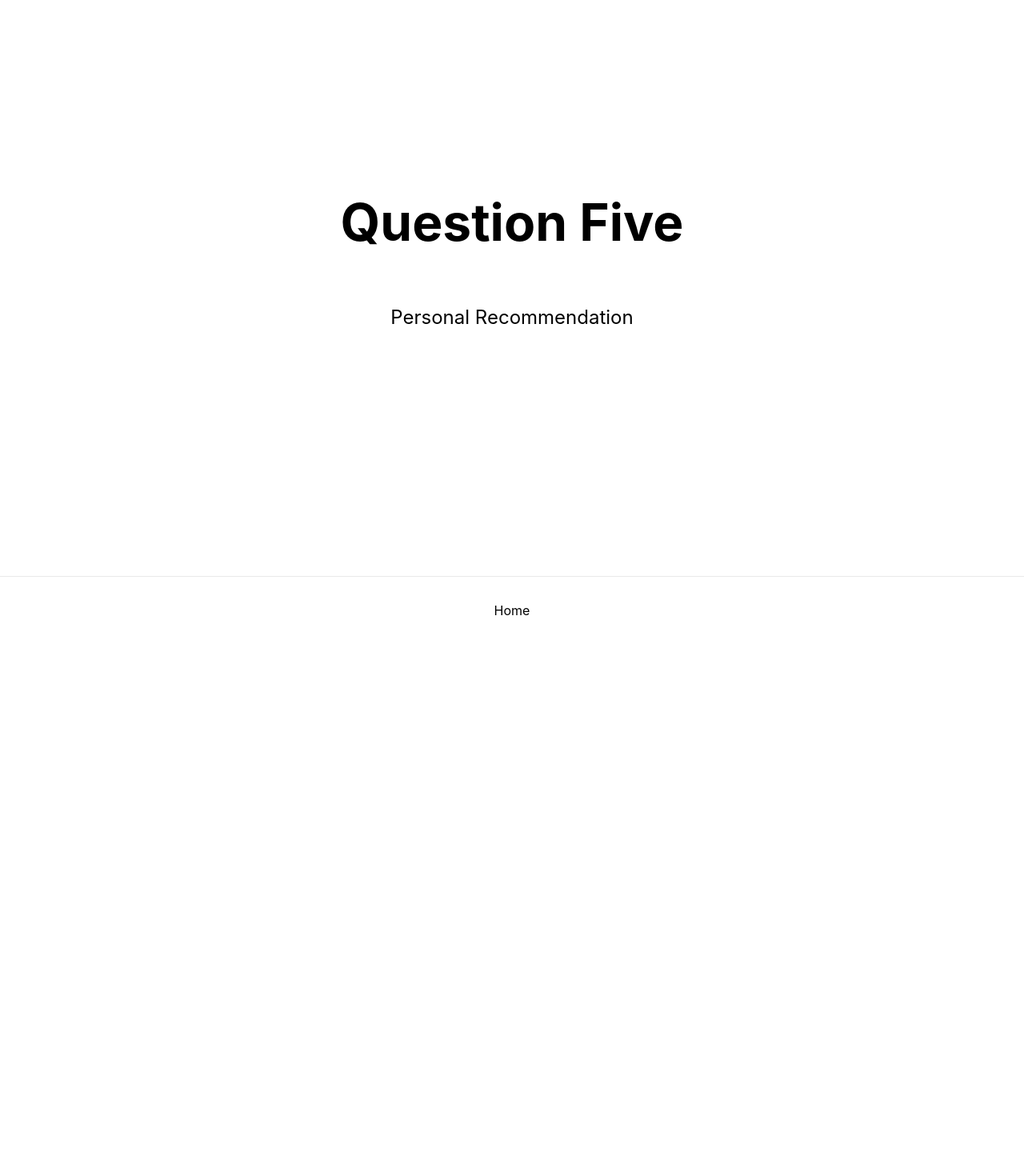
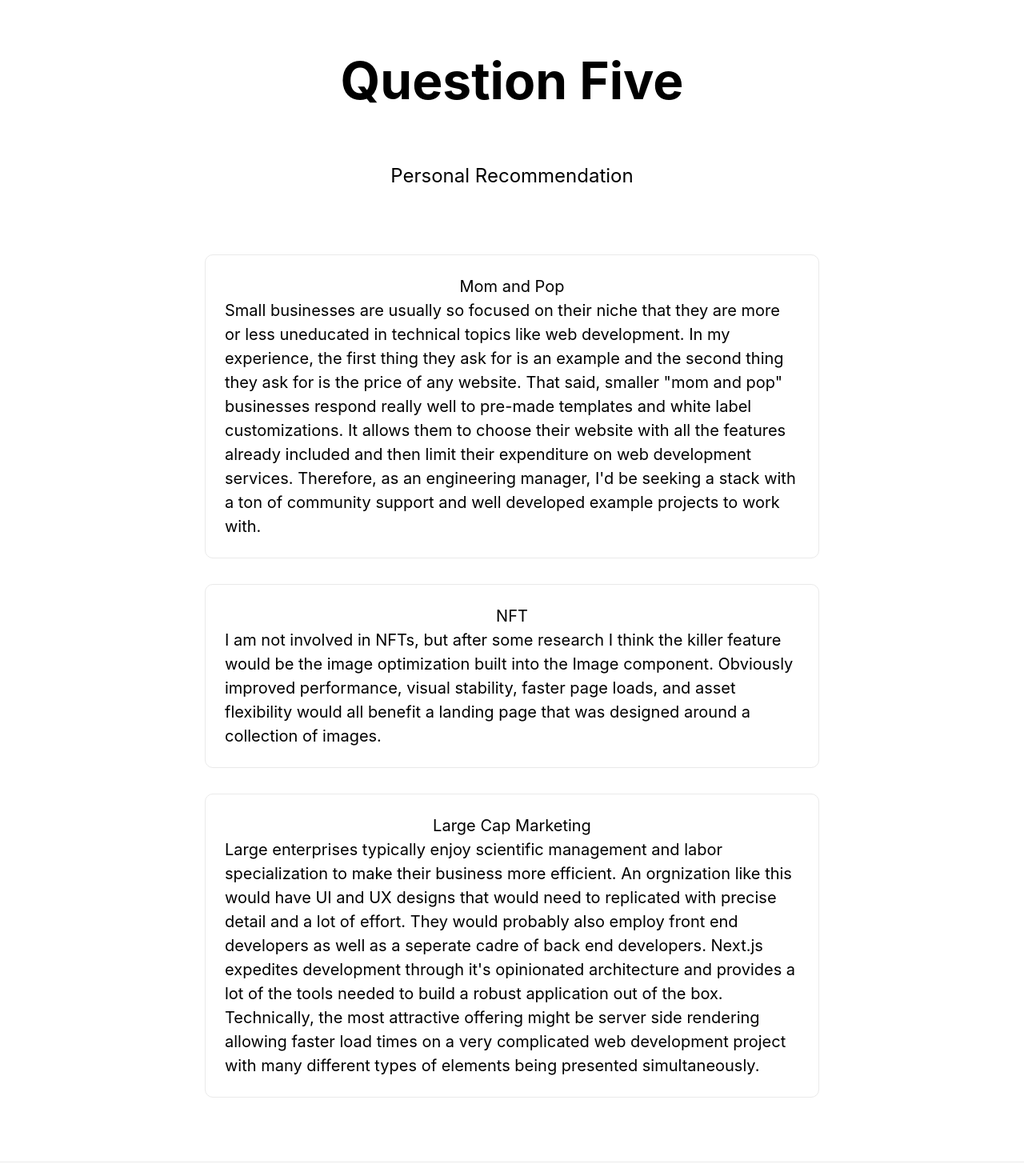
Before and after one commit to cboydstun/vercel-product-advocate, a Next.js app: page /pageFive in a window 1280 px wide. Shown: the top 1470 px of the page at 80% size. Before the commit the page ends 805 px from the top, so only its background shows below. Built offline with nearby package versions, Linux system fonts and the light colour scheme.

Commit message:
added content

```diff
--- a/pages/pageFive.js
+++ b/pages/pageFive.js
@@ -12,10 +12,39 @@ export default function PageFour() {
       </Head>
 
       <main className={styles.main}>
-      <h1 className={styles.title}>
+        <h1 className={styles.title}>
           Question Five
         </h1>
         <p className={styles.description}>Personal Recommendation</p>
+        <div className={styles.grid}>
+          <div className={styles.card}>
+            <p className={styles.description}>Mom and Pop</p>
+            <p>Small businesses are usually so focused on their niche that they are more or less uneducated in technical topics like web development.
+              In my experience, the first thing they ask for is an example and the second thing they ask for is the price of any website. That said, smaller "mom and pop"
+              businesses respond really well to pre-made templates and white label customizations. It allows them to choose their website with all the features already included and
+              then limit their expenditure on web development services. Therefore, as an engineering manager, I'd be seeking a stack with a ton of community support and well developed
+              example projects to work with.
+            </p>
+          </div>
+          <div className={styles.card}>
+            <p className={styles.description}>NFT</p>
+            <p>
+              I am not involved in NFTs, but after some research I think the killer feature would be the image optimization built into the Image component.
+              Obviously improved performance, visual stability, faster page loads, and asset flexibility would all benefit a landing page that was designed around a
+              collection of images.
+            </p>
+          </div>
+          <div className={styles.card}>
+            <p className={styles.description}>Large Cap Marketing</p>
+            <p>
+              Large enterprises typically enjoy scientific management and labor specialization to make their business more efficient. An orgnization like this would have UI and UX designs
+              that would need to replicated with precise detail and a lot of effort. They would probably also employ front end developers as well as a seperate cadre of back end developers.
+              Next.js expedites development through it's opinionated architecture and provides a lot of the tools needed to build a robust application out of the box.
+              Technically, the most attractive offering might be server side rendering allowing faster load times on a very complicated web development project with many different types of elements
+              being presented simultaneously.
+            </p>
+          </div>
+        </div>
       </main>
       <footer className={styles.footer}>
         <Link href='/'>Home</Link>
--- a/styles/Home.module.css
+++ b/styles/Home.module.css
@@ -82,7 +82,7 @@
   border: 1px solid #eaeaea;
   border-radius: 10px;
   transition: color 0.15s ease, border-color 0.15s ease;
-  max-width: 400px;
+  max-width: 800px;
   min-width: 250px;
 }
 
```
Also changed, not shown: pages/pageFour.js (+38 -1 lines), pages/pageOne.js (+10 -8 lines), pages/pageTwo.js (+11 -4 lines).
